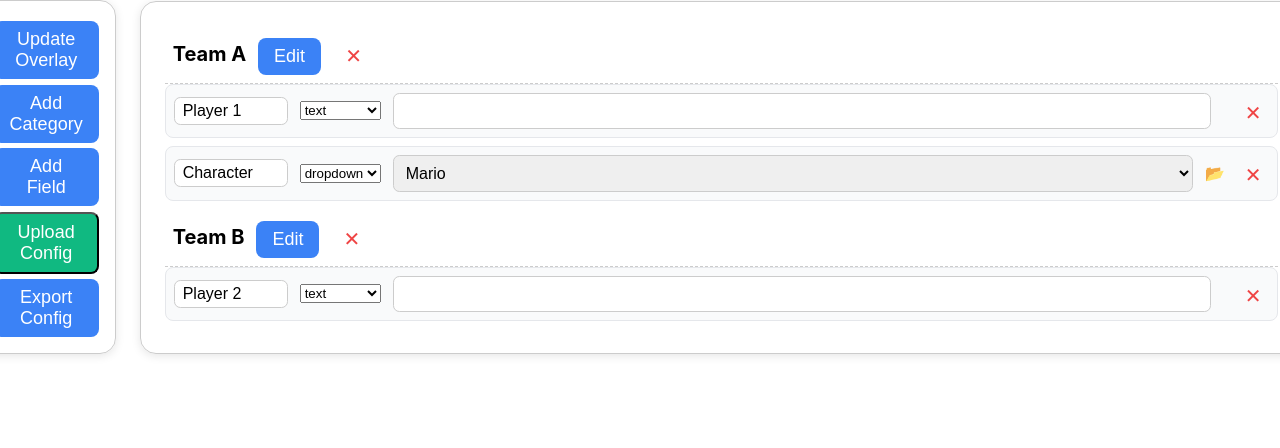
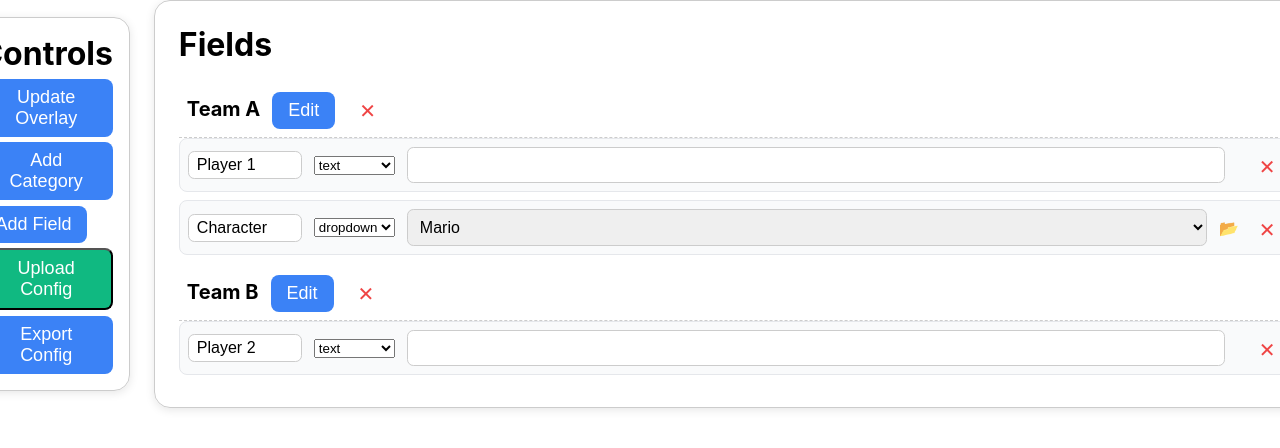
Before and after one commit to Ryochobi/maimaiOverlay, a React (Create React App) app: page / in a window 1280 px wide. Shown: the top 448 px of the page. Built offline with nearby package versions, Linux system fonts and the light colour scheme; the HTML template or start-up script is replaced by a standard one.

Commit message:
Add labeling for panes

```diff
--- a/src/components/Control.jsx
+++ b/src/components/Control.jsx
@@ -163,6 +163,7 @@ const addField = () => {
   return (
     <div className="control-container">
       <div className="control-box side-controls">
+        <span className="header-label">Controls</span>
         <Button onClick={sendUpdate}>Update Overlay</Button>
         <Button onClick={addCategory}>Add Category</Button>
         <Button onClick={addField}>Add Field</Button>
@@ -170,6 +171,7 @@ const addField = () => {
         <Button onClick={handleExport}>Export Config</Button>
       </div>
       <div className="control-box">
+        <span className="header-label">Fields</span>
         <DragDropContext
           onDragEnd={(result) => {
             if (!result.destination) return;
--- a/src/components/Control.scss
+++ b/src/components/Control.scss
@@ -41,3 +41,8 @@
   border-radius: 0.4rem;
   border: 1px solid #ccc;
 }
+
+.header-label {
+  font-size: 2rem;
+  font-weight: bold;
+}
```
